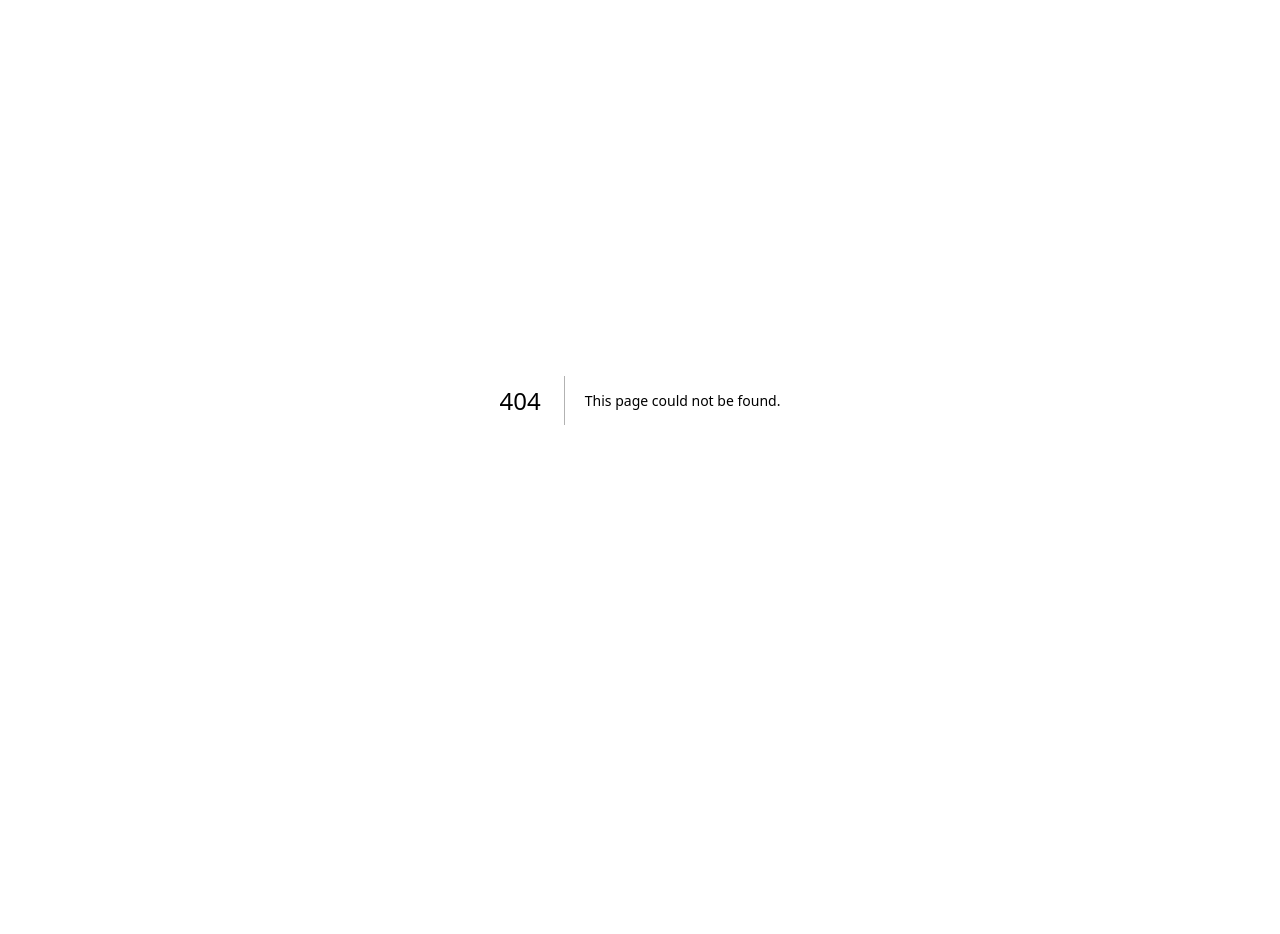
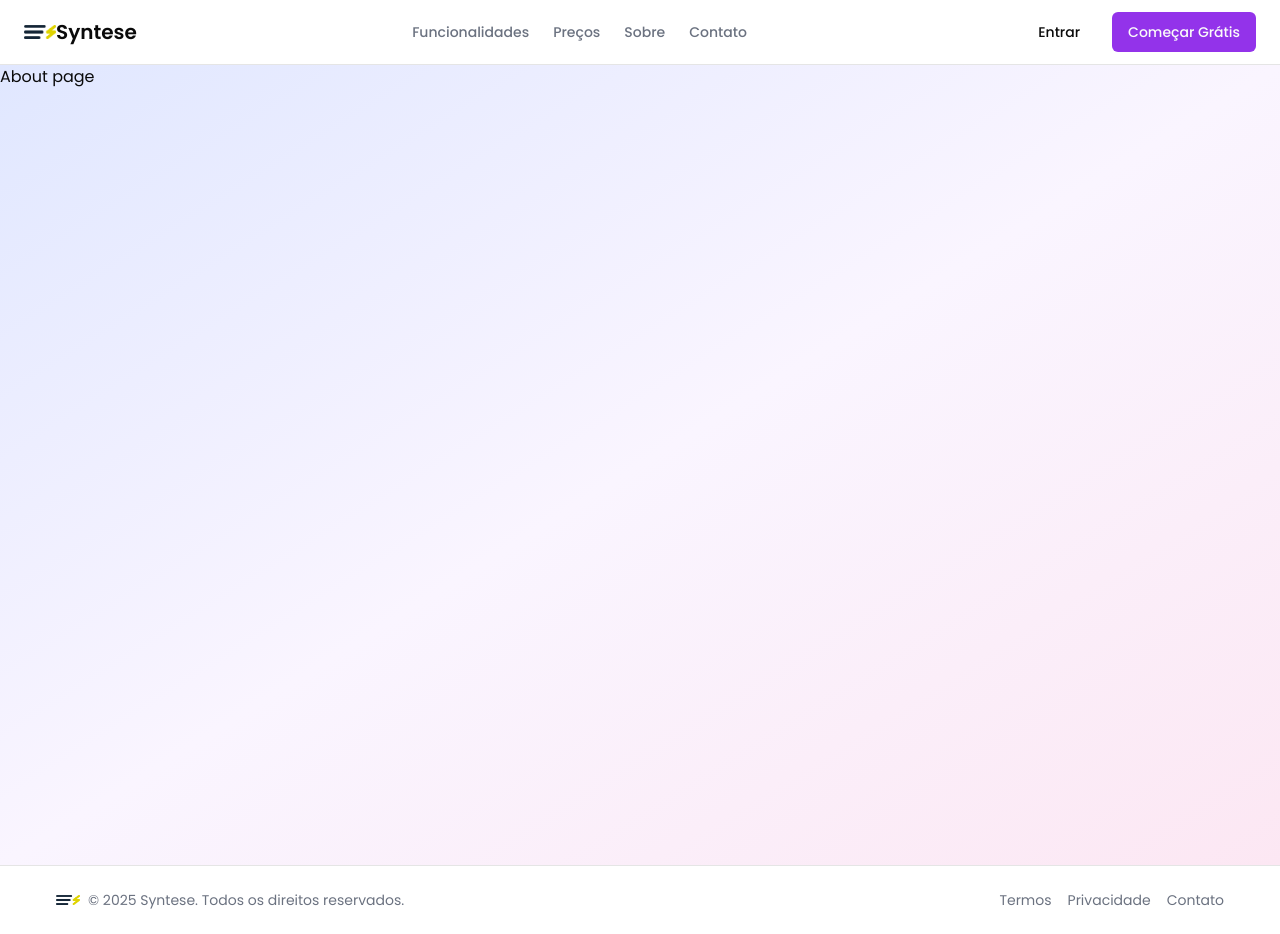
Before and after one commit to Arrudonimous/syntese, a Next.js app: page /about in a window 1280 px wide. Before the commit this address had no page. Before the commit the page ends 800 px from the top, so only its background shows below. Built offline with nearby package versions, Linux system fonts and the light colour scheme.

Commit message:
Feat: implemented all pages and navigation between them

```diff
--- /dev/null
+++ b/src/app/about/page.js
@@ -0,0 +1,7 @@
+export default function AboutPage() {
+  return (
+    <div className="flex min-h-screen flex-col bg-gradient-to-br from-indigo-100 via-purple-50 to-pink-100">
+      About page
+    </div>
+  )
+}
--- /dev/null
+++ b/src/app/contact/page.js
@@ -0,0 +1,7 @@
+export default function ContactPage() {
+  return (
+    <div className="flex min-h-screen flex-col bg-gradient-to-br from-indigo-100 via-purple-50 to-pink-100">
+      Contact page
+    </div>
+  )
+}
--- /dev/null
+++ b/src/app/features/page.js
@@ -0,0 +1,7 @@
+export default function FeaturesPage() {
+  return (
+    <div className="flex min-h-screen flex-col bg-gradient-to-br from-indigo-100 via-purple-50 to-pink-100">
+      Features page
+    </div>
+  )
+}
--- a/src/app/layout.js
+++ b/src/app/layout.js
@@ -1,5 +1,7 @@
 import { Poppins, Inter } from "next/font/google";
 import "./globals.css";
+import { NavigationMenu } from "@/components/navigation-menu";
+import { Footer } from "@/components/footer";
 
 const poppins = Poppins({
   variable: "--font-poppins",
@@ -22,7 +24,9 @@ export default function RootLayout({ children }) {
   return (
     <html lang="en">
       <body className={`${poppins.variable} ${inter.variable} antialiased font-poppins`}>
+        <NavigationMenu />
         {children}
+        <Footer />
       </body>
     </html>
   );
--- a/src/app/page.js
+++ b/src/app/page.js
@@ -1,6 +1,3 @@
-import { NavigationMenu } from "@/components/navigation-menu"
-import { Footer } from "@/components/footer"
-
 import HeroSection from "@/components/sections/hero"
 import UserGroupsSection from "@/components/sections/user-groups"
 import FeaturesSection from "@/components/sections/features"
@@ -11,7 +8,6 @@ import CTASection from "@/components/sections/cta"
 export default function Home() {
   return (
     <div className="flex min-h-screen flex-col bg-gradient-to-br from-indigo-100 via-purple-50 to-pink-100">
-      <NavigationMenu />
       <main className="flex-1">
         <HeroSection />
         <UserGroupsSection />
@@ -20,8 +16,6 @@ export default function Home() {
         <FAQSection />
         <CTASection />
       </main>
-
-      <Footer />
     </div>
   )
 }
--- /dev/null
+++ b/src/app/pricing/page.js
@@ -0,0 +1,7 @@
+export default function PricingPage() {
+  return (
+    <div className="flex min-h-screen flex-col bg-gradient-to-br from-indigo-100 via-purple-50 to-pink-100">
+      Pricing page
+    </div>
+  )
+}
--- /dev/null
+++ b/src/app/privacy/page.js
@@ -0,0 +1,7 @@
+export default function PrivacyPage() {
+  return (
+    <div className="flex min-h-screen flex-col bg-gradient-to-br from-indigo-100 via-purple-50 to-pink-100">
+      Privacy page
+    </div>
+  )
+}
--- /dev/null
+++ b/src/app/terms/page.js
@@ -0,0 +1,7 @@
+export default function TermsPage() {
+  return (
+    <div className="flex min-h-screen flex-col bg-gradient-to-br from-indigo-100 via-purple-50 to-pink-100">
+      Terms page
+    </div>
+  )
+}
--- a/src/components/footer.jsx
+++ b/src/components/footer.jsx
@@ -17,13 +17,13 @@ export const Footer = () => {
           </span>
         </div>
         <nav className="flex gap-4">
-          <Link href="/termos" className="text-sm text-gray-500 hover:text-purple-600">
+          <Link href="/terms" className="text-sm text-gray-500 hover:text-purple-600">
             Termos
           </Link>
-          <Link href="/privacidade" className="text-sm text-gray-500 hover:text-purple-600">
+          <Link href="/privacy" className="text-sm text-gray-500 hover:text-purple-600">
             Privacidade
           </Link>
-          <Link href="/contato" className="text-sm text-gray-500 hover:text-purple-600">
+          <Link href="/contact" className="text-sm text-gray-500 hover:text-purple-600">
             Contato
           </Link>
         </nav>
--- a/src/components/navigation-menu.jsx
+++ b/src/components/navigation-menu.jsx
@@ -10,15 +10,19 @@ export function NavigationMenu() {
   return (
     <header className="sticky top-0 z-50 w-full border-b bg-white/80 backdrop-blur-sm">
       <div className="container mx-auto flex h-16 items-center justify-between px-4 md:px-6">
-        <Link href="/" className="flex items-center space-x-2">
+        <div className="flex">
+          <Link href="/" className="lg:flex items-center space-x-2 hidden sm:block">
             <Image
               src="/images/syntese.png"
               alt="Syntese Logo"
               width={32}
               height={32}
             />
+          </Link>
+          <Link href="/" className="flex items-center space-x-2">
             <span className="text-xl font-semibold">Syntese</span>
           </Link>
+        </div>
         <nav className="hidden gap-6 md:flex">
           <Link href="/features" className="text-sm font-medium text-gray-500 hover:text-gray-900">
             Funcionalidades
@@ -41,7 +45,12 @@ export function NavigationMenu() {
           <Sheet>
             <SheetTrigger asChild>
               <Button variant="outline" size="icon" className="md:hidden">
-                <Menu className="h-6 w-6" />
+                <Image
+                  src="/images/syntese.png"
+                  alt="Syntese Logo"
+                  width={24}
+                  height={24}
+                />
                 <span className="sr-only">Abrir menu</span>
               </Button>
             </SheetTrigger>
--- a/src/components/sections/hero.jsx
+++ b/src/components/sections/hero.jsx
@@ -5,7 +5,7 @@ export default function HeroSection(){
     <section className="relative overflow-hidden px-4 pt-16 pb-16 md:px-6 lg:pt-20 lg:pb-20">
       <div className="container mx-auto">
         <div className="mx-auto max-w-3xl text-center">
-          <h1 className="animate-text bg-gradient-to-r from-teal-500 via-purple-500 to-orange-500 bg-clip-text text-5xl font-black text-transparent sm:text-6xl md:text-7xl">
+          <h1 className="animate-text bg-gradient-to-r from-teal-500 via-purple-500 to-orange-500 bg-clip-text text-4xl font-black text-transparent sm:text-6xl md:text-7xl">
             IA para Estudantes e Profissionais
           </h1>
           <p className="mt-6 text-xl text-gray-600 md:text-2xl font-inter">
```
Lines whose indentation alone changed are shown as unchanged.
